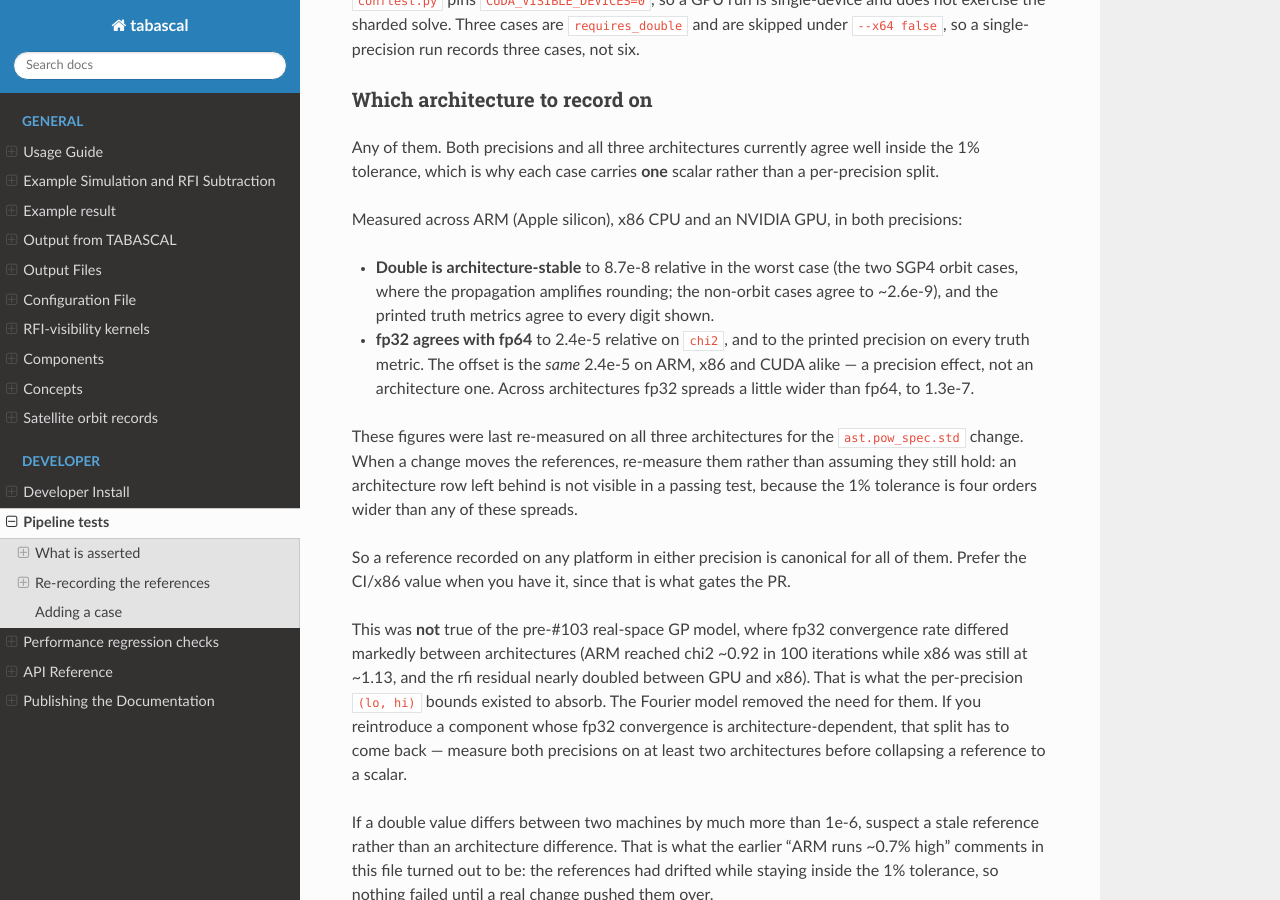
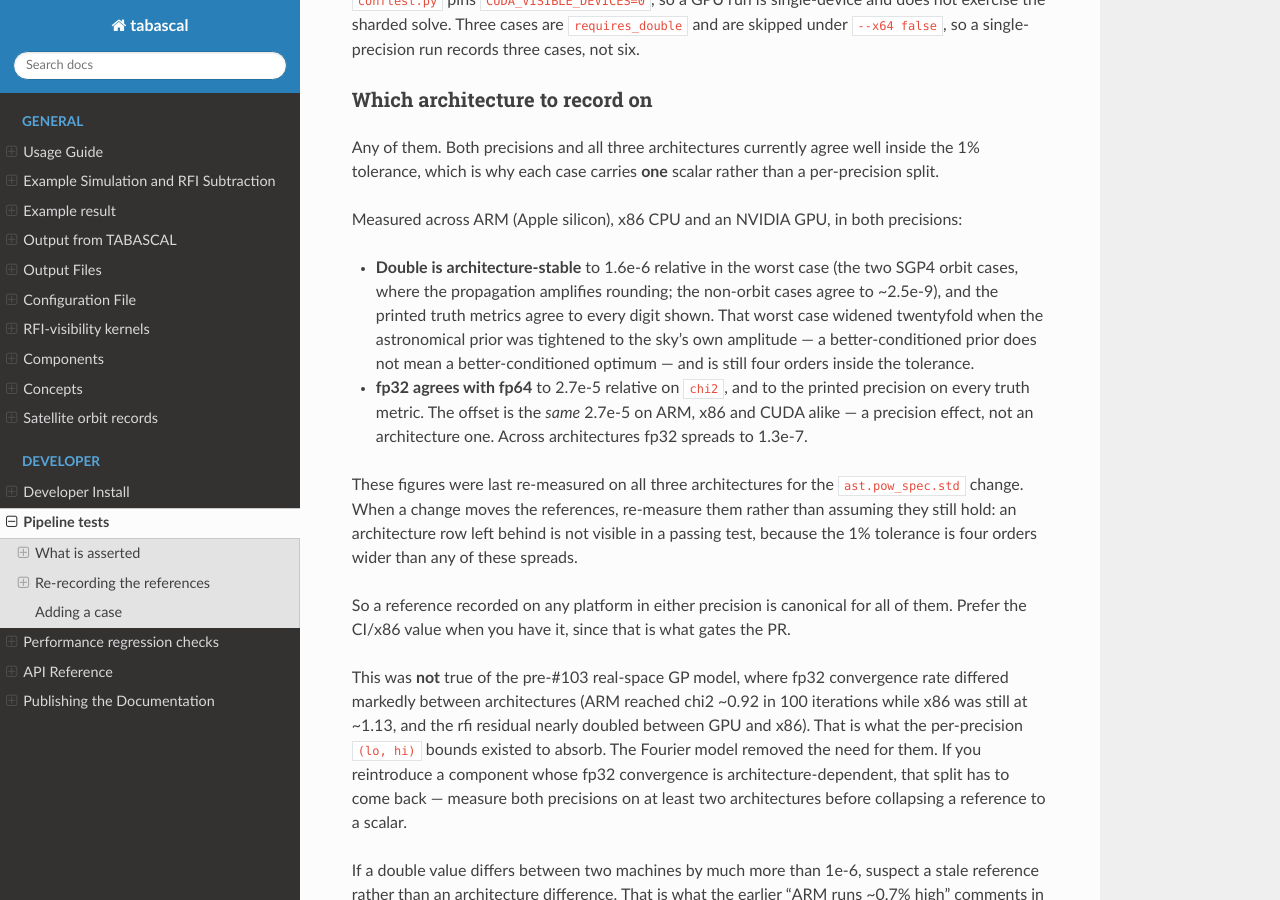
Before and after one commit to epfl-radio-astro/tabascal, a Sphinx documentation site: the page built from docs/pipeline_tests.md, in a window 1280 px wide and 900 px high, scrolled down 3192 px. Built offline with Sphinx 7.4.7 and the Read the Docs theme 3.1.0, drawn with Linux system fonts in a browser that asks for light colours.

Commit message:
Record the references on all three architectures at the tightened prior
ARM, x86 and GPU re-measured on the branch, both precisions, so no row
is stale.

The prior matching the sky is worth a third of the astronomical error.
Against the p0 it replaces, ast NRMSE(noise) goes 0.2611 -> 0.1784 on
the FixedOrbit and RiemannVis cases and 0.2871 -> 0.2401 on the two
orbit ones. The RFI improves with it -- 0.4274 -> 0.4173 -- which is
what a sky prior that is no longer an order of magnitude too wide should
do: there is less room for the sky model to absorb interference.
Coherent bias is unchanged at ~1.2 sigma, so this is not the variance
for bias trade the intermediate 2.9 showed (1.8 sigma).

The two ast NRMSE bounds move, keeping their relative width; the rfi and
bias_significance bounds still hold and are left alone.

One cost, recorded rather than smoothed over: the two SGP4 orbit cases
are twentyfold less architecture-stable than before, 8.7e-8 -> 1.6e-6
across ARM/x86/GPU. A better-conditioned prior does not mean a
better-conditioned optimum. Still four orders inside the 1% tolerance,
and docs/pipeline_tests.md says so now rather than carrying the old
figure.

fp32/fp64 agreement moves 2.4e-5 -> 2.7e-5, which keeps one scalar per
case safe for both precisions.

Refs #117

```diff
--- a/docs/pipeline_tests.md
+++ b/docs/pipeline_tests.md
@@ -161,14 +161,17 @@ than a per-precision split.
 Measured across ARM (Apple silicon), x86 CPU and an NVIDIA GPU, in both
 precisions:
 
-- **Double is architecture-stable** to 8.7e-8 relative in the worst case (the
+- **Double is architecture-stable** to 1.6e-6 relative in the worst case (the
   two SGP4 orbit cases, where the propagation amplifies rounding; the non-orbit
-  cases agree to ~2.6e-9), and the printed truth metrics agree to every digit
-  shown.
-- **fp32 agrees with fp64** to 2.4e-5 relative on `chi2`, and to the printed
-  precision on every truth metric. The offset is the *same* 2.4e-5 on ARM, x86
+  cases agree to ~2.5e-9), and the printed truth metrics agree to every digit
+  shown. That worst case widened twentyfold when the astronomical prior was
+  tightened to the sky's own amplitude — a better-conditioned prior does not
+  mean a better-conditioned optimum — and is still four orders inside the
+  tolerance.
+- **fp32 agrees with fp64** to 2.7e-5 relative on `chi2`, and to the printed
+  precision on every truth metric. The offset is the *same* 2.7e-5 on ARM, x86
   and CUDA alike — a precision effect, not an architecture one. Across
-  architectures fp32 spreads a little wider than fp64, to 1.3e-7.
+  architectures fp32 spreads to 1.3e-7.
 
 These figures were last re-measured on all three architectures for the
 `ast.pow_spec.std` change. When a change moves the references, re-measure them
```
Also changed, not shown: 1 other file.
